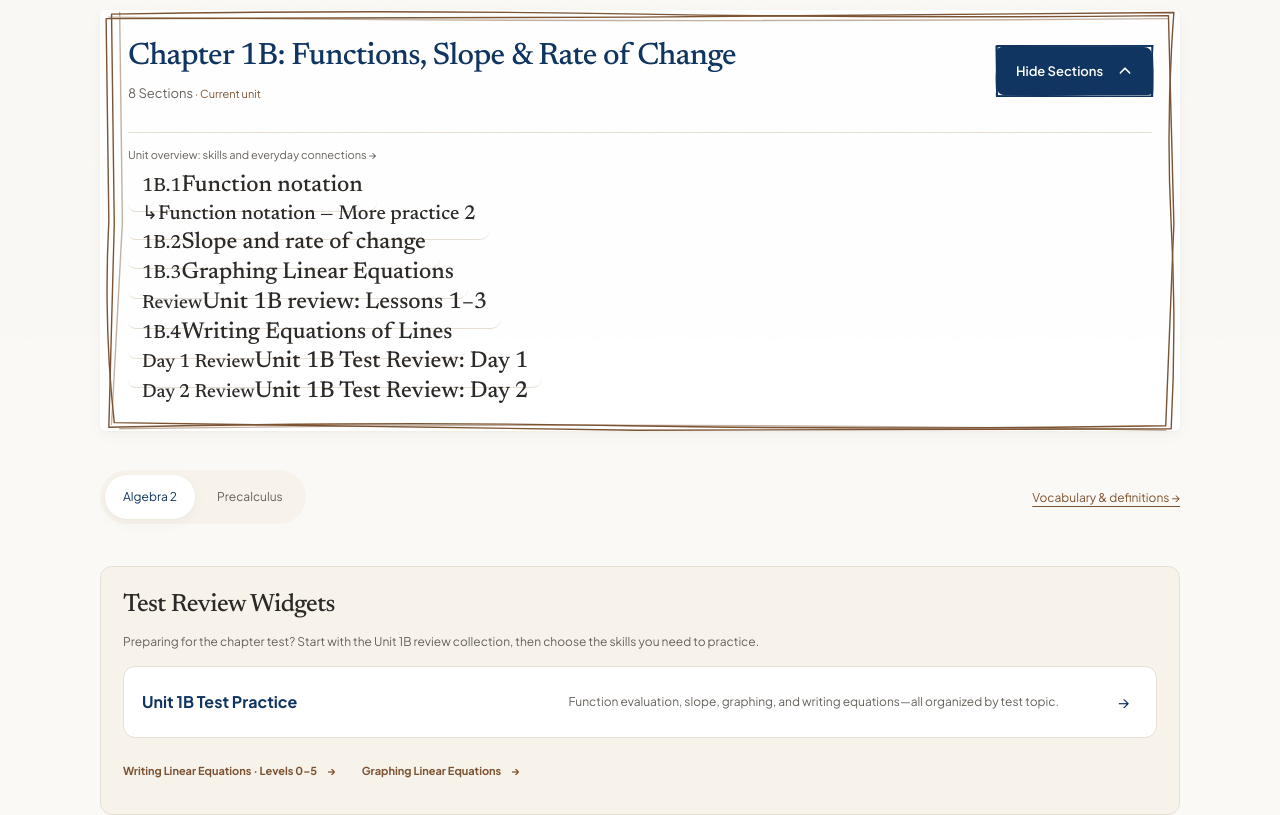
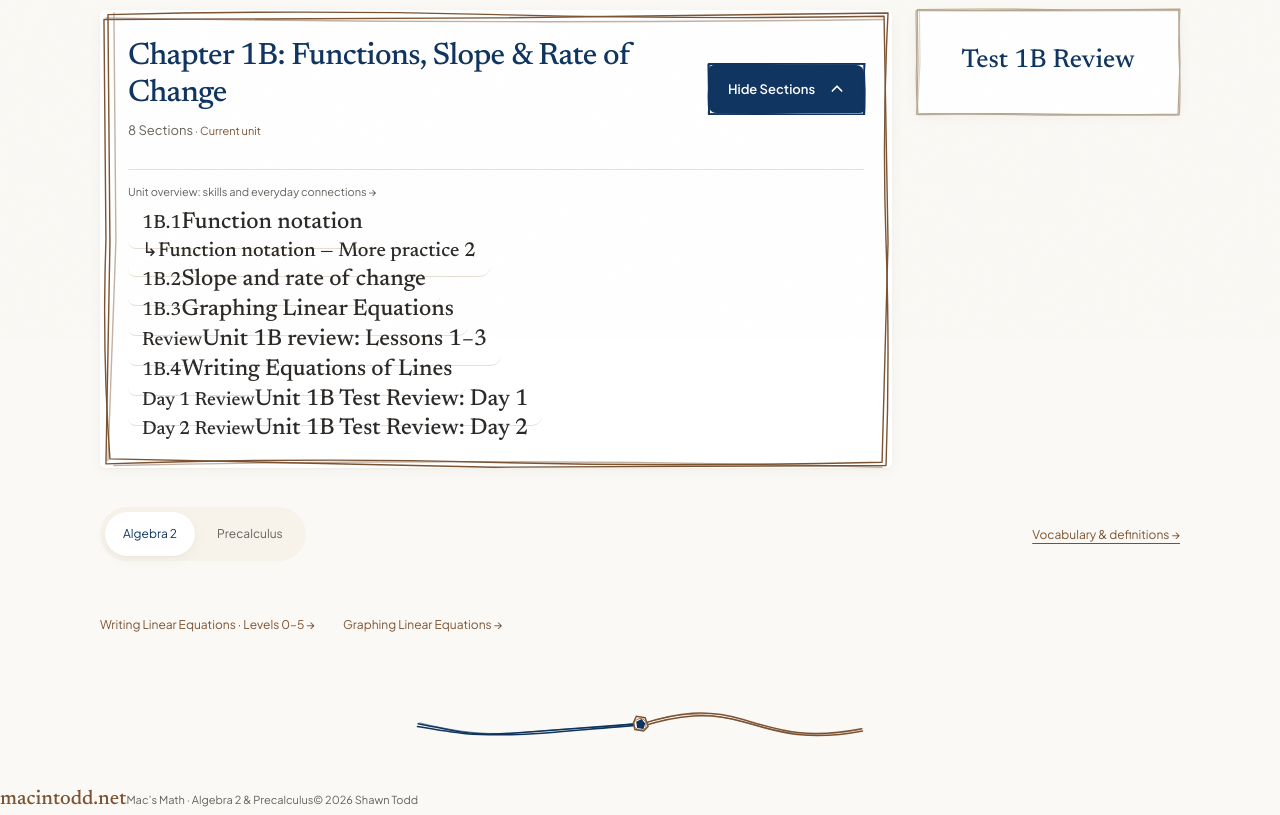
Before and after one commit to macintodd/macintodd-math-site, a Next.js app: page /courses/algebra-2 in a window 1280 px wide. Shown: the part 460-1275 px from the top of the page. Built offline with nearby package versions, Linux system fonts and the light colour scheme.

Commit message:
Animate chapter disclosures and add matching review columns

```diff
--- a/scripts/test-study-resources.mjs
+++ b/scripts/test-study-resources.mjs
@@ -9,9 +9,12 @@ import * as units from '../src/content/units.ts'
 import * as vocabulary from '../src/content/vocabulary.ts'
 import * as apps from '../src/content/practice-apps.ts'
 import * as precalculus from '../src/content/precalculus.ts'
+import {chapterReviews} from '../src/content/chapter-reviews.ts'
 const testModule={exports:{}}
 const modules={
  'react/jsx-runtime':jsx,
+ '@/content/chapter-reviews':{chapterReviews},
+ '@/components/ChapterDisclosure':{ChapterDisclosure:({initialOpen,summary,children})=>jsx.jsxs('details',{open:initialOpen,children:[jsx.jsx('summary',{children:summary}),children]})},
  '@/components/StudySketch':{SketchFrame:()=>jsx.jsx('svg',{'aria-hidden':true})},
  '@/content/precalculus':precalculus,'./review-links.css':{},
  'next/navigation':{notFound(){throw Error('Unexpected missing lesson')}},
@@ -46,6 +49,8 @@ vm.runInNewContext(ts.transpileModule(fs.readFileSync('src/app/courses/[course]/
 for(const course of content.courses){
  const html=renderToStaticMarkup(await courseModule.exports.default({params:Promise.resolve({course:course.id})}))
  assert(!html.includes('href="/materials/'),course.id+' materials must be reached through lessons')
+ assert.equal((html.match(/class="chapter-review"/g)??[]).length,units.units.filter(unit=>unit.course===course.id).length)
+ for(const [key,href] of Object.entries(chapterReviews).filter(([key])=>key.startsWith(course.id+'/')))assert(html.includes(`href="${href}"`),key+' matching review')
  for(const lesson of content.lessons.filter(item=>item.course===course.id))assert(html.includes(`href="/courses/${course.id}/${lesson.slug}"`),lesson.slug+' lesson remains reachable')
 }
 console.log('Passed both course indexes: all lesson links remain and no direct document links are exposed.')
--- a/src/app/courses/[course]/page.tsx
+++ b/src/app/courses/[course]/page.tsx
@@ -4,6 +4,8 @@ import { courses, lessons, type Lesson } from '@/content/lessons'
 import { units } from '@/content/units'
 import { precalculusAssessments } from '@/content/precalculus'
 import './review-links.css'
+import {ChapterDisclosure} from '@/components/ChapterDisclosure'
+import {chapterReviews} from '@/content/chapter-reviews'
 import {SketchFrame} from '@/components/StudySketch'
 
 export function generateStaticParams() { return courses.map(course => ({ course: course.id })) }
@@ -27,8 +29,9 @@ export default async function CoursePage({ params }: { params: Promise<{ course:
           ...lessons.filter(lesson => lesson.course === courseId && lesson.unitSlug === unit.slug).map(lesson => ({ lesson, sortOrder: lesson.sortOrder ?? Number(lesson.number.match(/\d+/)?.[0] ?? 0) })),
           ...precalculusAssessments.filter(item => item.course === courseId && item.unitSlug === unit.slug),
         ].sort((a, b) => a.sortOrder - b.sortOrder)
-        return <article className="chapter-card" key={unit.slug}><SketchFrame/><details className="toc-unit toc-folding-unit" open={unit.current}>
-          <summary><div className="chapter-title"><h2>Chapter {unit.number}: {unit.title}</h2><p>{entries.filter(entry=>'lesson' in entry).length} Sections{unit.current&&<span className="chapter-current"> · Current unit</span>}</p></div><span className="chapter-toggle"><SketchFrame/><span className="chapter-toggle-open">Open Unit</span><span className="chapter-toggle-close">Hide Sections</span><svg className="chapter-chevron" viewBox="0 0 20 20" aria-hidden="true"><path d="M4 7L10 13L16 7M4 8L10 14L16 8"/></svg></span></summary>
+        const reviewHref=chapterReviews[`${courseId}/${unit.slug}`]
+        const reviewLabel=`Test ${unit.number} Review`
+        return <div className="chapter-row" key={unit.slug}><article className="chapter-card"><SketchFrame/><ChapterDisclosure initialOpen={unit.current} summary={<><div className="chapter-title"><h2>Chapter {unit.number}: {unit.title}</h2><p>{entries.filter(entry=>'lesson' in entry).length} Sections{unit.current&&<span className="chapter-current"> · Current unit</span>}</p></div><span className="chapter-toggle"><SketchFrame/><span className="chapter-toggle-open">Open Unit</span><span className="chapter-toggle-close">Hide Sections</span><svg className="chapter-chevron" viewBox="0 0 20 20" aria-hidden="true"><path d="M4 7L10 13L16 7M4 8L10 14L16 8"/></svg></span></>}>
           <p className="toc-unit-hint"><Link href={`/courses/${courseId}/units/${unit.slug}`}>Unit overview: skills and everyday connections →</Link></p>
           <ol className="toc-lessons">{entries.map(entry => {
             if (!('lesson' in entry)) return <li className="toc-assessment" key={entry.title}><span className="toc-lesson-number">Quiz</span><span className="toc-lesson-title">{entry.title}</span><small>In class</small></li>
@@ -37,21 +40,10 @@ export default async function CoursePage({ params }: { params: Promise<{ course:
               <Link href={`/courses/${courseId}/${lesson.slug}`}><span className="toc-lesson-number">{lesson.followUpOf ? '↳' : lesson.indexLabel ?? `${unit.number}.${lesson.number.match(/\d+/)?.[0]}`}</span><span className="toc-lesson-title">{lesson.title}</span><span className="toc-leader" aria-hidden="true" /><span className="toc-read">Open <span aria-hidden="true">→</span></span></Link>
             </li>
           })}</ol>
-        </details></article>
+        </ChapterDisclosure></article><aside className="chapter-review" aria-label={`Chapter ${unit.number} test review`}>{reviewHref?<Link className="chapter-review-link" href={reviewHref}><SketchFrame/><span>{reviewLabel}</span></Link>:<div className="chapter-review-link chapter-review-unavailable" aria-disabled="true" title="This chapter’s test review has not been posted yet."><SketchFrame/><span>{reviewLabel}</span><span className="sr-only"> — not posted yet</span></div>}</aside></div>
       })}</div></div>
       <div className="chapter-extra-links"><nav className="study-course-tabs" aria-label="Choose a course">{courses.map(item=><Link key={item.id} href={`/courses/${item.id}`} aria-current={item.id===courseId?'page':undefined}>{item.title}</Link>)}</nav><Link href={`/courses/${courseId}/vocabulary`}>Vocabulary &amp; definitions →</Link></div>
-      {courseId === 'algebra-2' && <section className="course-test-review" aria-labelledby="test-review-heading">
-        <h2 id="test-review-heading">Test Review Widgets</h2>
-        <p>Preparing for the chapter test? Start with the Unit 1B review collection, then choose the skills you need to practice.</p>
-        <Link className="course-test-review-main" href="/apps/unit-1b-test-practice"><strong>Unit 1B Test Practice</strong><span>Function evaluation, slope, graphing, and writing equations—all organized by test topic.</span><span aria-hidden="true">→</span></Link>
-        <nav className="course-review-skill-links" aria-label="More linear equation practice"><Link href="/apps/writing-linear-equations">Writing Linear Equations · Levels 0–5 <span aria-hidden="true">→</span></Link><Link href="/apps/graphing-linear-equations">Graphing Linear Equations <span aria-hidden="true">→</span></Link></nav>
-      </section>}
-      {courseId === 'precalculus' && <section className="course-test-review" aria-labelledby="precalculus-review-heading">
-        <h2 id="precalculus-review-heading">Quiz Review Widgets</h2>
-        <p>Review Sections 1.6–1.7B: parent functions, shifts, reflections, stretches, and shrinks.</p>
-        <Link className="course-test-review-main" href="/apps/precalculus-1-6-1-7b-review"><strong>Sections 1.6–1.7B Review</strong><span>Start with the review-guide widget, then choose extra practice by topic.</span><span aria-hidden="true">→</span></Link>
-        <nav className="course-review-skill-links" aria-label="Precalculus review resources"><Link href="/courses/precalculus/quiz-review-sections-1-6-to-1-7">Paper review guide and worked answers <span aria-hidden="true">→</span></Link></nav>
-      </section>}
+      {courseId==='algebra-2'&&<nav className="chapter-practice-links" aria-label="More linear equation practice"><Link href="/apps/writing-linear-equations">Writing Linear Equations · Levels 0–5 →</Link><Link href="/apps/graphing-linear-equations">Graphing Linear Equations →</Link></nav>}
     </div>
   </section>
 }
--- a/src/app/redesign.css
+++ b/src/app/redesign.css
@@ -87,3 +87,15 @@ body:has(.chapter-index)>.site-header{display:none}
 .chapter-extra-links>a{font:12px var(--study-ui);color:var(--ink-saddle);display:inline-flex;align-items:center;min-height:44px;text-decoration:underline;text-underline-offset:4px}
 @media(max-width:740px){.study-page.chapter-index{width:calc(100% - 32px)}.chapter-top-nav{min-height:80px;font-size:13px}.chapter-top-nav .study-wordmark{font-size:25px}.study-page.chapter-index .chapter-index-heading{margin:25px 0 32px}.chapter-index-heading>p{font-size:14px}.chapter-card{padding:0 20px}.study-page.chapter-index .chapter-card summary{gap:18px;padding:24px 0}.chapter-toggle{min-width:137px;font-size:12px;padding:10px 13px;gap:10px}.study-page.chapter-index .toc-lesson-title{font-size:21px}}
 @media(max-width:520px){.chapter-top-nav{gap:12px}.chapter-top-nav .study-wordmark{font-size:24px}.chapter-card{padding:0 18px;margin-bottom:23px}.study-page.chapter-index .chapter-card summary{flex-wrap:wrap;gap:17px}.chapter-title{flex-basis:100%}.study-page.chapter-index .chapter-title h2{font-size:27px}.chapter-toggle{min-width:148px}.study-page.chapter-index .toc-lessons li>a{padding-inline:0;align-items:baseline}.study-page.chapter-index .toc-lesson-title{font-size:20px}.study-page.chapter-index .toc-lesson-number{font-size:17px;min-width:39px}.chapter-extra-links{gap:8px}.chapter-index-heading>p{max-width:30ch;margin:auto}}
+
+.chapter-row{display:grid;grid-template-columns:minmax(0,3fr) minmax(0,1fr);gap:24px;align-items:start;margin-bottom:27px}
+.chapter-row>.chapter-card{margin:0;min-width:0}
+.chapter-review{min-width:0}
+.chapter-review-link{position:relative;isolation:isolate;display:flex;align-items:center;justify-content:center;min-height:104px;padding:23px 15px;background:white;border-radius:5px;color:var(--ink-navy);font:500 clamp(20px,2.1vw,26px)/1.3 var(--study-serif);text-align:center;box-shadow:var(--shadow-paper)}
+.chapter-review-link>.sketch-frame{stroke:#b7a68f;z-index:-1}
+.chapter-review-link:hover{color:var(--ink-saddle);background:#fffdf9}
+.chapter-review-unavailable,.chapter-review-unavailable:hover{color:var(--text-muted);background:var(--card-tinted);box-shadow:none}
+.chapter-review-unavailable>.sketch-frame{stroke:#d1c6b7}
+.chapter-practice-links{display:flex;flex-wrap:wrap;gap:12px 28px;margin:18px 0 30px}
+.chapter-practice-links a{display:inline-flex;align-items:center;min-height:44px;font:12px/1.5 var(--study-ui);color:var(--ink-saddle)}
+@media(max-width:700px){.chapter-row{grid-template-columns:minmax(0,1fr);gap:16px;margin-bottom:30px}.chapter-review-link{min-height:68px;justify-content:flex-start;padding:18px 23px;text-align:left;font-size:23px}}
--- /dev/null
+++ b/src/components/ChapterDisclosure.tsx
@@ -0,0 +1,35 @@
+'use client'
+import {useEffect,useRef,type MouseEvent,type ReactNode} from 'react'
+
+/** Keep native disclosure semantics while animating the sheet's measured height. */
+export function ChapterDisclosure({initialOpen=false,summary,children}:{initialOpen?:boolean;summary:ReactNode;children:ReactNode}){
+ const details=useRef<HTMLDetailsElement>(null)
+ const animation=useRef<Animation|null>(null)
+ const intendedOpen=useRef(initialOpen)
+ useEffect(()=>()=>animation.current?.cancel(),[])
+ function toggle(event:MouseEvent<HTMLElement>){
+  event.preventDefault()
+  const node=details.current
+  if(!node)return
+  const next=animation.current?!intendedOpen.current:!node.open
+  intendedOpen.current=next
+  const from=node.getBoundingClientRect().height
+  animation.current?.cancel()
+  animation.current=null
+  if(window.matchMedia('(prefers-reduced-motion: reduce)').matches){
+   node.open=next;node.style.height='';node.style.overflow='';return
+  }
+  node.open=true
+  node.style.height='auto'
+  const to=next?node.getBoundingClientRect().height:event.currentTarget.getBoundingClientRect().height
+  node.style.overflow='hidden'
+  const motion=node.animate([{height:`${from}px`},{height:`${to}px`}],{duration:360,easing:'cubic-bezier(.22,1,.36,1)',fill:'both'})
+  animation.current=motion
+  motion.onfinish=()=>{
+   if(animation.current!==motion)return
+   node.open=next;node.style.height='';node.style.overflow=''
+   animation.current=null;motion.cancel()
+  }
+ }
+ return <details ref={details} className="toc-unit toc-folding-unit" open={initialOpen}><summary onClick={toggle}>{summary}</summary>{children}</details>
+}
--- /dev/null
+++ b/src/content/chapter-reviews.ts
@@ -0,0 +1,6 @@
+/** Only published reviews; missing entries render an unavailable card. */
+export const chapterReviews:Record<string,string>={
+ 'algebra-2/unit-1b':'/apps/unit-1b-test-practice',
+ 'precalculus/unit-1':'/courses/precalculus/unit-1-test-review',
+ 'precalculus/unit-1b':'/apps/precalculus-1-6-1-7b-review',
+}
```
Also changed, not shown: 3 other files (tests, documents, lock files or other folders).
